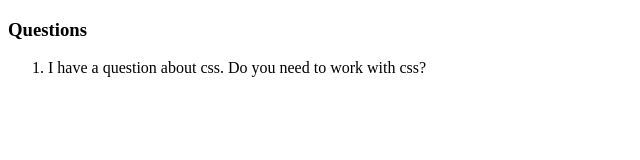
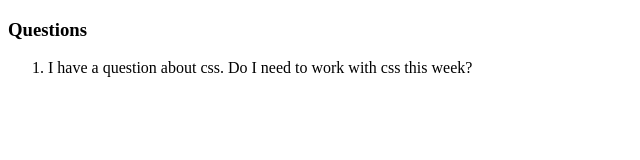
Before and after one commit to marcosarango/frontendII, a plain HTML site: page week1/index.html in a window 1280 px wide. Shown: the full height of the page, 0-640 px from the left. Drawn offline with Linux system fonts and the light colour scheme.

Commit message:
update week1

```diff
--- a/week1/index.html
+++ b/week1/index.html
@@ -10,7 +10,7 @@
     <h3>Questions</h3>
     <ol>
         <li>
-            I have a question about css. Do you need to work with css?
+            I have a question about css. Do I need to work with css this week?
         </li>
 
     </ol>
```
